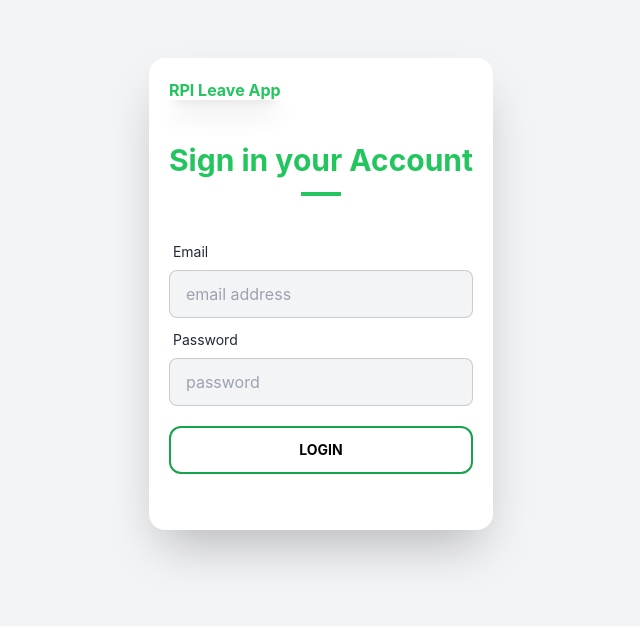
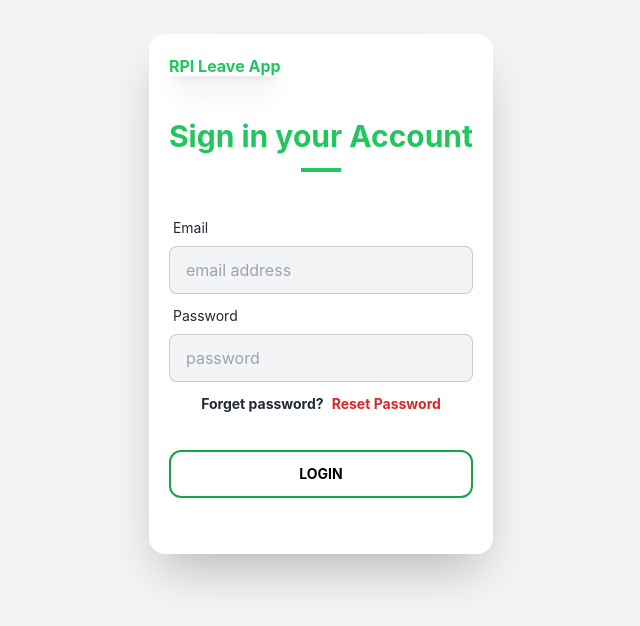
Before and after one commit to coder-sadhin/teachers-leave-application-client, a React (Create React App) app: page /login in a window 1280 px wide. Shown: the part 106-732 px from the top of the page, without its empty margins (319-959 px from the left). Built offline with nearby package versions, Linux system fonts and the light colour scheme; no server answers.

Commit message:
added forget pass and get leavDay

```diff
--- a/src/ContextApi/AuthProvider/AuthProvider.jsx
+++ b/src/ContextApi/AuthProvider/AuthProvider.jsx
@@ -2,7 +2,7 @@ import React, { createContext, useEffect, useState } from 'react';
 import {
     createUserWithEmailAndPassword, getAuth,
     GoogleAuthProvider, onAuthStateChanged, signInWithEmailAndPassword,
-    signInWithPopup, signOut, updateProfile, updatePassword, sendEmailVerification
+    signInWithPopup, signOut, updateProfile, updatePassword, sendEmailVerification, sendPasswordResetEmail
 } from 'firebase/auth';
 import app from '../../Firebase/firebase.config';
 
@@ -41,6 +41,12 @@ const AuthProvider = ({ children }) => {
         return signInWithEmailAndPassword(auth, email, pass)
     }
 
+    // forget password
+    const forgetFassword = (userEmail) => {
+        return sendPasswordResetEmail(auth, userEmail)
+    }
+
+
     const signInWithGoogle = () => {
         setLoading(true)
         return signInWithPopup(auth, provider);
@@ -53,6 +59,7 @@ const AuthProvider = ({ children }) => {
         });
         return () => unSubscribe();
     }, [])
+
 
     const LogOut = () => {
         return signOut(auth);
@@ -69,6 +76,7 @@ const AuthProvider = ({ children }) => {
         updatePass,
         setLoading,
         userVerification,
+        forgetFassword,
         dashboardModalIcon,
         setDashboardModalIcon
     }
--- a/src/pages/LeavesHistory/LeavesHistory.jsx
+++ b/src/pages/LeavesHistory/LeavesHistory.jsx
@@ -48,7 +48,7 @@ const LeavesHistory = () => {
                                     <td><img className='w-12 h-12 p-2 bg-gray-400 rounded-full mx-auto' src={calenderLogo} alt="" /></td>
                                     <td className='text-center'>{leave?.startDate} <span className='text-red-600 font-semibold'>to</span> {leave?.endDate}</td>
                                     <td className='text-center'>{leave?.leaves_C}</td>
-                                    <td className='text-center'>{leave?.totalDays}</td>
+                                    <td className='text-center'>{leave?.totalDay}</td>
                                     <td className='text-center'>{leave?.status}</td>
                                 </tr>)
                             }
--- a/src/pages/LoginForm/LoginForm.jsx
+++ b/src/pages/LoginForm/LoginForm.jsx
@@ -1,20 +1,24 @@
 import React, { useContext, useState } from 'react';
-import { useForm } from 'react-hook-form';
 import { toast } from 'react-hot-toast';
-import { Link, useLocation, useNavigate } from 'react-router-dom';
+import { useLocation, useNavigate } from 'react-router-dom';
 import { AuthContext } from '../../ContextApi/AuthProvider/AuthProvider';
 
 const LoginForm = () => {
     const navigate = useNavigate()
     const location = useLocation();
     const from = location.state?.from?.pathname || '/leaves'
-    const { login } = useContext(AuthContext);
-    const { register, handleSubmit, formState: { errors } } = useForm();
+    const { login, forgetFassword } = useContext(AuthContext);
+    const [userEmail, setUserEmail] = useState('')
     const [loginError, setLoginError] = useState('');
 
     // handle login with email & password
-    const handleLogin = data => {
-        login(data.email, data.password)
+    const handleLogin = event => {
+        event.preventDefault();
+        const form = event.target;
+        const email = form.email.value;
+        const password = form.password.value;
+
+        login(email, password)
             .then(result => {
                 const user = result.user;
                 setLoginError('')
@@ -24,6 +28,26 @@ const LoginForm = () => {
             })
             .catch(err => setLoginError(err.message))
     };
+
+
+    const handleBlur = event => {
+        const email = event.target.value;
+        setUserEmail(email);
+    }
+
+    const handlerForgetPassword = () => {
+        if(!userEmail){
+            alert('Please Enter your email address');
+            return;
+        }
+        forgetFassword(userEmail)
+        .then( () => {
+            alert('Password Reset email sent. Please check your email!')
+        })
+        .catch( err => {
+            setLoginError(err.message)
+        })
+    }
     return (
         <div className="flex min-h-screen flex-col items-center justify-center py-2 bg-gray-100">
             <div className="flex w-11/12 mx-auto items-center justify-center text-center">
@@ -35,22 +59,23 @@ const LoginForm = () => {
                         <div className='pt-10 pb-3'>
                             <h2 className='text-3xl font-bold text-green-500 mb-2'>Sign in your Account</h2>
                             <div className='border-2 w-10 border-green-500 inline-block mb-2'></div>
-                            <form onSubmit={handleSubmit(handleLogin)} className='grid grid-cols-1 py-6 gap-1'>
+                            <form onSubmit={handleLogin} className='grid grid-cols-1 py-6 gap-1'>
                                 <div className="form-control">
                                     <p className='text-red-600'>{loginError}</p>
                                     <label className="label">
                                         <span className="label-text">Email</span>
                                     </label>
-                                    <input type="email" {...register("email", { required: "Email Address is required" })} placeholder="email address" className="bg-gray-100 input input-bordered" />
-                                    {errors.email && <p className='text-red-600' role="alert">{errors.email?.message}</p>}
+                                    <input onBlur={handleBlur} type="email" name='email' placeholder="email address" className="bg-gray-100 input input-bordered" required />
                                 </div>
                                 <div className="form-control">
                                     <label className="label">
                                         <span className="label-text">Password</span>
                                     </label>
-                                    <input type="password" {...register("password", { required: "Password is required" })} placeholder="password" className="bg-gray-100 input input-bordered" />
-                                    {errors.password && <p role="alert" className='text-red-600'>{errors.password?.message}</p>}
+                                    <input type="password" name='password' placeholder="password" className="bg-gray-100 input input-bordered" required />
                                 </div>
+                                    <p className='font-bold mb-4 mt-2 text-sm text-center'>
+                                        Forget password?
+                                        <button onClick={handlerForgetPassword} className='link link-hover text-red-600 ml-2'>Reset Password</button></p>
                                 <button className='btn btn-outline border-2 border-green-600 text-black hover:bg-green-600 rounded-xl font-bold mt-4' type="submit">Login</button>
                             </form>
                         </div>
```
Also changed, not shown: src/pages/LeavesForm/LeavesForm.jsx (+34 -13 lines).
